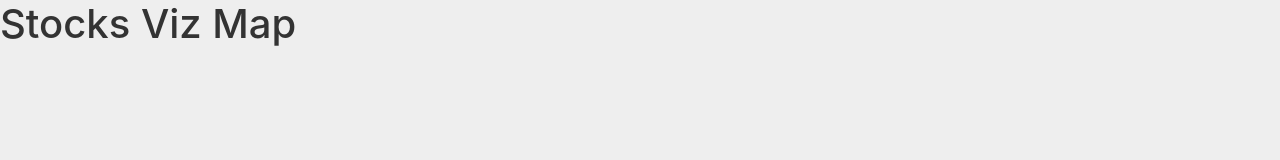
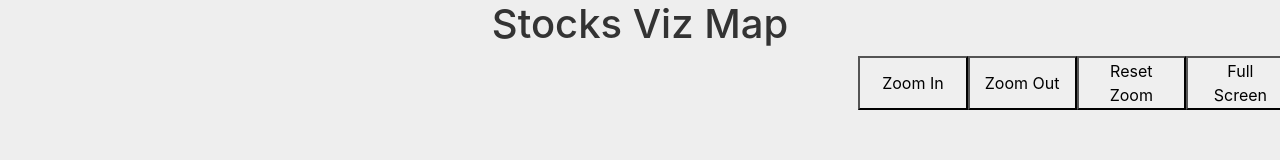
Before and after one commit to surajvkothari/StocksVizMap, a plain HTML site: page src/index.html in a window 1280 px wide. Drawn offline with nearby package versions, Linux system fonts and the light colour scheme.

Commit message:
Intitialised HTML file

```diff
--- a/src/index.html
+++ b/src/index.html
@@ -8,7 +8,17 @@
     <link rel="stylesheet" href="main.css">
 </head>
 <body>
-    <h1>Stocks Viz Map</h1>
+    <h1 class="title">Stocks Viz Map</h1>
+
+    <div class="lg:container p-0">
+        <div id="control-panel" class="row g-0 justify-content-end">
+            <button class="col-1">Zoom In</button>
+            <button class="col-1">Zoom Out</button>
+            <button class="col-1">Reset Zoom</button>
+            <button class="col-1">Full Screen</button>
+        </div>
+        <canvas id="map"></canvas>
+    </div>
 
     <script src="main.js"></script>
 
--- a/src/main.css
+++ b/src/main.css
@@ -2,3 +2,11 @@ body {
     background-color: #eee;
     color: #333;
 }
+
+.title {
+    text-align: center;
+}
+
+#map {
+    width: 100%;
+}
```
